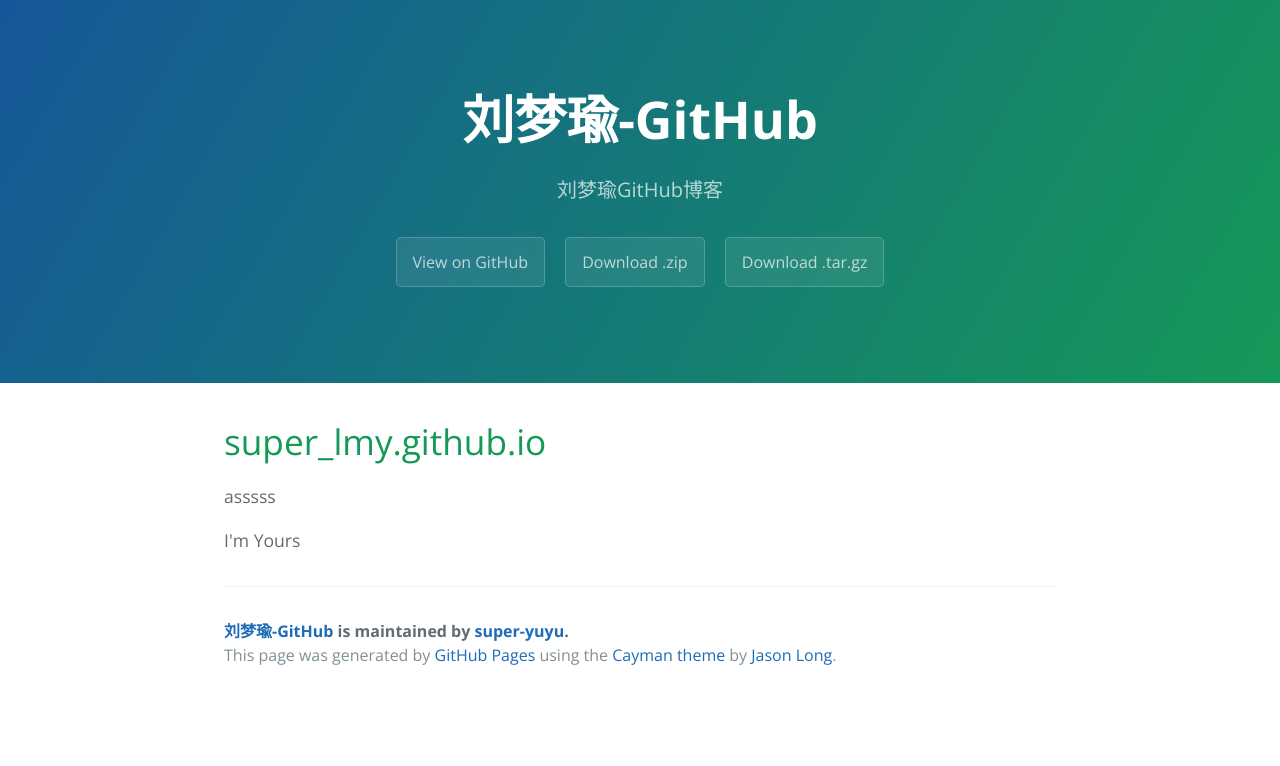
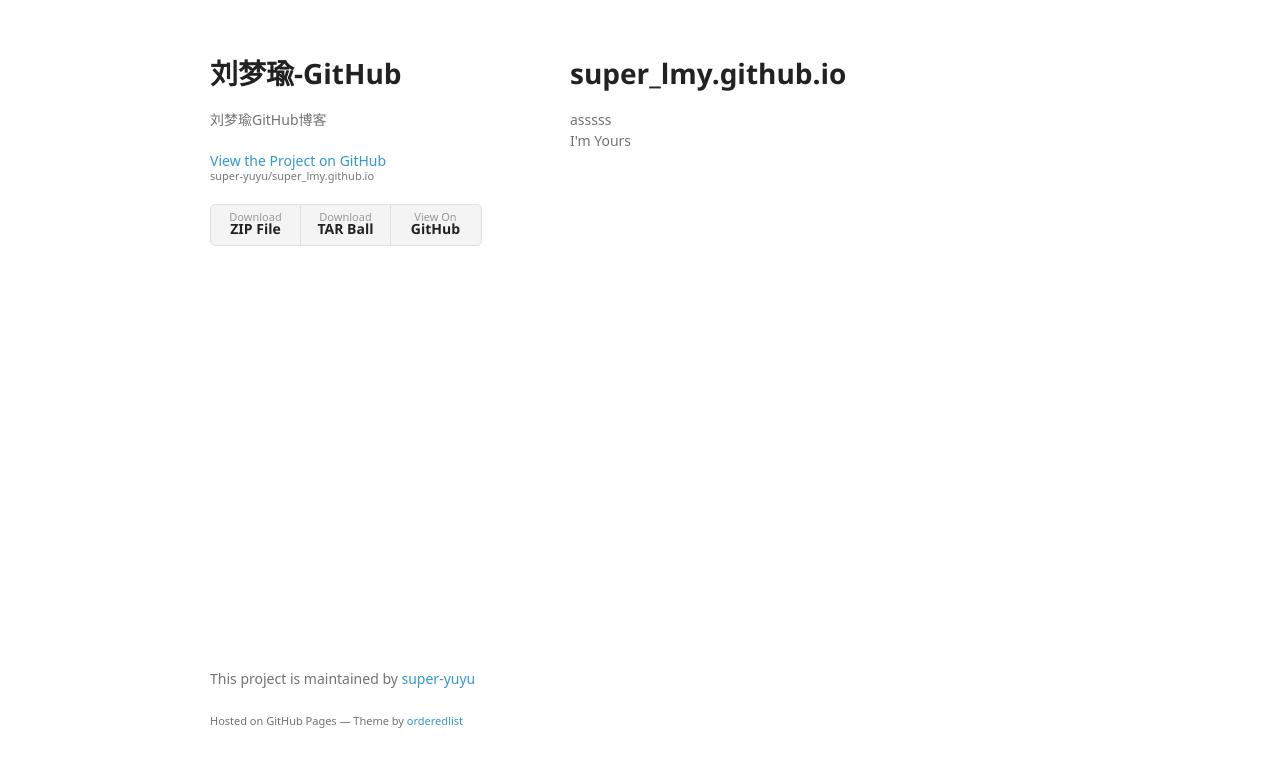
Before and after one commit to super-yuyu/super-yuyu.github.io, a plain HTML site: page index.html in a window 1280 px wide. Drawn offline with nearby package versions, Linux system fonts and the light colour scheme; a web font is replaced by a local one.

Commit message:
Create gh-pages branch via GitHub

```diff
--- a/index.html
+++ b/index.html
@@ -1,39 +1,46 @@
-<!DOCTYPE html>
-<html lang="en-us">
+<!doctype html>
+<html>
   <head>
-    <meta charset="UTF-8">
+    <meta charset="utf-8">
+    <meta http-equiv="X-UA-Compatible" content="chrome=1">
     <title>刘梦瑜-GitHub by super-yuyu</title>
-    <meta name="viewport" content="width=device-width, initial-scale=1">
-    <link rel="stylesheet" type="text/css" href="stylesheets/normalize.css" media="screen">
-    <link href='https://fonts.googleapis.com/css?family=Open+Sans:400,700' rel='stylesheet' type='text/css'>
-    <link rel="stylesheet" type="text/css" href="stylesheets/stylesheet.css" media="screen">
-    <link rel="stylesheet" type="text/css" href="stylesheets/github-light.css" media="screen">
+
+    <link rel="stylesheet" href="stylesheets/styles.css">
+    <link rel="stylesheet" href="stylesheets/github-light.css">
+    <meta name="viewport" content="width=device-width">
+    <!--[if lt IE 9]>
+    <script src="//html5shiv.googlecode.com/svn/trunk/html5.js"></script>
+    <![endif]-->
   </head>
   <body>
-    <section class="page-header">
-      <h1 class="project-name">刘梦瑜-GitHub</h1>
-      <h2 class="project-tagline">刘梦瑜GitHub博客</h2>
-      <a href="https://github.com/super-yuyu/super_lmy.github.io" class="btn">View on GitHub</a>
-      <a href="https://github.com/super-yuyu/super_lmy.github.io/zipball/master" class="btn">Download .zip</a>
-      <a href="https://github.com/super-yuyu/super_lmy.github.io/tarball/master" class="btn">Download .tar.gz</a>
-    </section>
+    <div class="wrapper">
+      <header>
+        <h1>刘梦瑜-GitHub</h1>
+        <p>刘梦瑜GitHub博客</p>
 
-    <section class="main-content">
-      <h1>
+        <p class="view"><a href="https://github.com/super-yuyu/super_lmy.github.io">View the Project on GitHub <small>super-yuyu/super_lmy.github.io</small></a></p>
+
+
+        <ul>
+          <li><a href="https://github.com/super-yuyu/super_lmy.github.io/zipball/master">Download <strong>ZIP File</strong></a></li>
+          <li><a href="https://github.com/super-yuyu/super_lmy.github.io/tarball/master">Download <strong>TAR Ball</strong></a></li>
+          <li><a href="https://github.com/super-yuyu/super_lmy.github.io">View On <strong>GitHub</strong></a></li>
+        </ul>
+      </header>
+      <section>
+        <h1>
 <a id="super_lmygithubio" class="anchor" href="#super_lmygithubio" aria-hidden="true"><span aria-hidden="true" class="octicon octicon-link"></span></a>super_lmy.github.io</h1>
 
 <div>asssss</div>
 
 <p>I'm Yours</p>
-
-      <footer class="site-footer">
-        <span class="site-footer-owner"><a href="https://github.com/super-yuyu/super_lmy.github.io">刘梦瑜-GitHub</a> is maintained by <a href="https://github.com/super-yuyu">super-yuyu</a>.</span>
-
-        <span class="site-footer-credits">This page was generated by <a href="https://pages.github.com">GitHub Pages</a> using the <a href="https://github.com/jasonlong/cayman-theme">Cayman theme</a> by <a href="https://twitter.com/jasonlong">Jason Long</a>.</span>
+      </section>
+      <footer>
+        <p>This project is maintained by <a href="https://github.com/super-yuyu">super-yuyu</a></p>
+        <p><small>Hosted on GitHub Pages &mdash; Theme by <a href="https://github.com/orderedlist">orderedlist</a></small></p>
       </footer>
-
-    </section>
-
+    </div>
+    <script src="javascripts/scale.fix.js"></script>
 
   </body>
 </html>
--- /dev/null
+++ b/javascripts/scale.fix.js
@@ -0,0 +1,17 @@
+var metas = document.getElementsByTagName('meta');
+var i;
+if (navigator.userAgent.match(/iPhone/i)) {
+  for (i=0; i<metas.length; i++) {
+    if (metas[i].name == "viewport") {
+      metas[i].content = "width=device-width, minimum-scale=1.0, maximum-scale=1.0";
+    }
+  }
+  document.addEventListener("gesturestart", gestureStart, false);
+}
+function gestureStart() {
+  for (i=0; i<metas.length; i++) {
+    if (metas[i].name == "viewport") {
+      metas[i].content = "width=device-width, minimum-scale=0.25, maximum-scale=1.6";
+    }
+  }
+}
--- /dev/null
+++ b/stylesheets/styles.css
@@ -0,0 +1,324 @@
+@font-face {
+  font-family: 'Noto Sans';
+  font-weight: 400;
+  font-style: normal;
+  src: url('../fonts/Noto-Sans-regular/Noto-Sans-regular.eot');
+  src: url('../fonts/Noto-Sans-regular/Noto-Sans-regular.eot?#iefix') format('embedded-opentype'),
+       local('Noto Sans'),
+       local('Noto-Sans-regular'),
+       url('../fonts/Noto-Sans-regular/Noto-Sans-regular.woff2') format('woff2'),
+       url('../fonts/Noto-Sans-regular/Noto-Sans-regular.woff') format('woff'),
+       url('../fonts/Noto-Sans-regular/Noto-Sans-regular.ttf') format('truetype'),
+       url('../fonts/Noto-Sans-regular/Noto-Sans-regular.svg#NotoSans') format('svg');
+}
+
+@font-face {
+  font-family: 'Noto Sans';
+  font-weight: 700;
+  font-style: normal;
+  src: url('../fonts/Noto-Sans-700/Noto-Sans-700.eot');
+  src: url('../fonts/Noto-Sans-700/Noto-Sans-700.eot?#iefix') format('embedded-opentype'),
+       local('Noto Sans Bold'),
+       local('Noto-Sans-700'),
+       url('../fonts/Noto-Sans-700/Noto-Sans-700.woff2') format('woff2'),
+       url('../fonts/Noto-Sans-700/Noto-Sans-700.woff') format('woff'),
+       url('../fonts/Noto-Sans-700/Noto-Sans-700.ttf') format('truetype'),
+       url('../fonts/Noto-Sans-700/Noto-Sans-700.svg#NotoSans') format('svg');
+}
+
+@font-face {
+  font-family: 'Noto Sans';
+  font-weight: 400;
+  font-style: italic;
+  src: url('../fonts/Noto-Sans-italic/Noto-Sans-italic.eot');
+  src: url('../fonts/Noto-Sans-italic/Noto-Sans-italic.eot?#iefix') format('embedded-opentype'),
+       local('Noto Sans Italic'),
+       local('Noto-Sans-italic'),
+       url('../fonts/Noto-Sans-italic/Noto-Sans-italic.woff2') format('woff2'),
+       url('../fonts/Noto-Sans-italic/Noto-Sans-italic.woff') format('woff'),
+       url('../fonts/Noto-Sans-italic/Noto-Sans-italic.ttf') format('truetype'),
+       url('../fonts/Noto-Sans-italic/Noto-Sans-italic.svg#NotoSans') format('svg');
+}
+
+@font-face {
+  font-family: 'Noto Sans';
+  font-weight: 700;
+  font-style: italic;
+  src: url('../fonts/Noto-Sans-700italic/Noto-Sans-700italic.eot');
+  src: url('../fonts/Noto-Sans-700italic/Noto-Sans-700italic.eot?#iefix') format('embedded-opentype'),
+       local('Noto Sans Bold Italic'),
+       local('Noto-Sans-700italic'),
+       url('../fonts/Noto-Sans-700italic/Noto-Sans-700italic.woff2') format('woff2'),
+       url('../fonts/Noto-Sans-700italic/Noto-Sans-700italic.woff') format('woff'),
+       url('../fonts/Noto-Sans-700italic/Noto-Sans-700italic.ttf') format('truetype'),
+       url('../fonts/Noto-Sans-700italic/Noto-Sans-700italic.svg#NotoSans') format('svg');
+}
+
+body {
+  background-color: #fff;
+  padding:50px;
+  font: 14px/1.5 "Noto Sans", "Helvetica Neue", Helvetica, Arial, sans-serif;
+  color:#727272;
+  font-weight:400;
+}
+
+h1, h2, h3, h4, h5, h6 {
+  color:#222;
+  margin:0 0 20px;
+}
+
+p, ul, ol, table, pre, dl {
+  margin:0 0 20px;
+}
+
+h1, h2, h3 {
+  line-height:1.1;
+}
+
+h1 {
+  font-size:28px;
+}
+
+h2 {
+  color:#393939;
+}
+
+h3, h4, h5, h6 {
+  color:#494949;
+}
+
+a {
+  color:#39c;
+  text-decoration:none;
+}
+
+a:hover {
+  color:#069;
+}
+
+a small {
+  font-size:11px;
+  color:#777;
+  margin-top:-0.3em;
+  display:block;
+}
+
+a:hover small {
+  color:#777;
+}
+
+.wrapper {
+  width:860px;
+  margin:0 auto;
+}
+
+blockquote {
+  border-left:1px solid #e5e5e5;
+  margin:0;
+  padding:0 0 0 20px;
+  font-style:italic;
+}
+
+code, pre {
+  font-family:Monaco, Bitstream Vera Sans Mono, Lucida Console, Terminal, Consolas, Liberation Mono, DejaVu Sans Mono, Courier New, monospace;
+  color:#333;
+  font-size:12px;
+}
+
+pre {
+  padding:8px 15px;
+  background: #f8f8f8;
+  border-radius:5px;
+  border:1px solid #e5e5e5;
+  overflow-x: auto;
+}
+
+table {
+  width:100%;
+  border-collapse:collapse;
+}
+
+th, td {
+  text-align:left;
+  padding:5px 10px;
+  border-bottom:1px solid #e5e5e5;
+}
+
+dt {
+  color:#444;
+  font-weight:700;
+}
+
+th {
+  color:#444;
+}
+
+img {
+  max-width:100%;
+}
+
+header {
+  width:270px;
+  float:left;
+  position:fixed;
+  -webkit-font-smoothing:subpixel-antialiased;
+}
+
+header ul {
+  list-style:none;
+  height:40px;
+  padding:0;
+  background: #f4f4f4;
+  border-radius:5px;
+  border:1px solid #e0e0e0;
+  width:270px;
+}
+
+header li {
+  width:89px;
+  float:left;
+  border-right:1px solid #e0e0e0;
+  height:40px;
+}
+
+header li:first-child a {
+  border-radius:5px 0 0 5px;
+}
+
+header li:last-child a {
+  border-radius:0 5px 5px 0;
+}
+
+header ul a {
+  line-height:1;
+  font-size:11px;
+  color:#999;
+  display:block;
+  text-align:center;
+  padding-top:6px;
+  height:34px;
+}
+
+header ul a:hover {
+  color:#999;
+}
+
+header ul a:active {
+  background-color:#f0f0f0;
+}
+
+strong {
+  color:#222;
+  font-weight:700;
+}
+
+header ul li + li + li {
+  border-right:none;
+  width:89px;
+}
+
+header ul a strong {
+  font-size:14px;
+  display:block;
+  color:#222;
+}
+
+section {
+  width:500px;
+  float:right;
+  padding-bottom:50px;
+}
+
+small {
+  font-size:11px;
+}
+
+hr {
+  border:0;
+  background:#e5e5e5;
+  height:1px;
+  margin:0 0 20px;
+}
+
+footer {
+  width:270px;
+  float:left;
+  position:fixed;
+  bottom:50px;
+  -webkit-font-smoothing:subpixel-antialiased;
+}
+
+@media print, screen and (max-width: 960px) {
+
+  div.wrapper {
+    width:auto;
+    margin:0;
+  }
+
+  header, section, footer {
+    float:none;
+    position:static;
+    width:auto;
+  }
+
+  header {
+    padding-right:320px;
+  }
+
+  section {
+    border:1px solid #e5e5e5;
+    border-width:1px 0;
+    padding:20px 0;
+    margin:0 0 20px;
+  }
+
+  header a small {
+    display:inline;
+  }
+
+  header ul {
+    position:absolute;
+    right:50px;
+    top:52px;
+  }
+}
+
+@media print, screen and (max-width: 720px) {
+  body {
+    word-wrap:break-word;
+  }
+
+  header {
+    padding:0;
+  }
+
+  header ul, header p.view {
+    position:static;
+  }
+
+  pre, code {
+    word-wrap:normal;
+  }
+}
+
+@media print, screen and (max-width: 480px) {
+  body {
+    padding:15px;
+  }
+
+  header ul {
+    width:99%;
+  }
+
+  header li, header ul li + li + li {
+    width:33%;
+  }
+}
+
+@media print {
+  body {
+    padding:0.4in;
+    font-size:12pt;
+    color:#444;
+  }
+}
```
